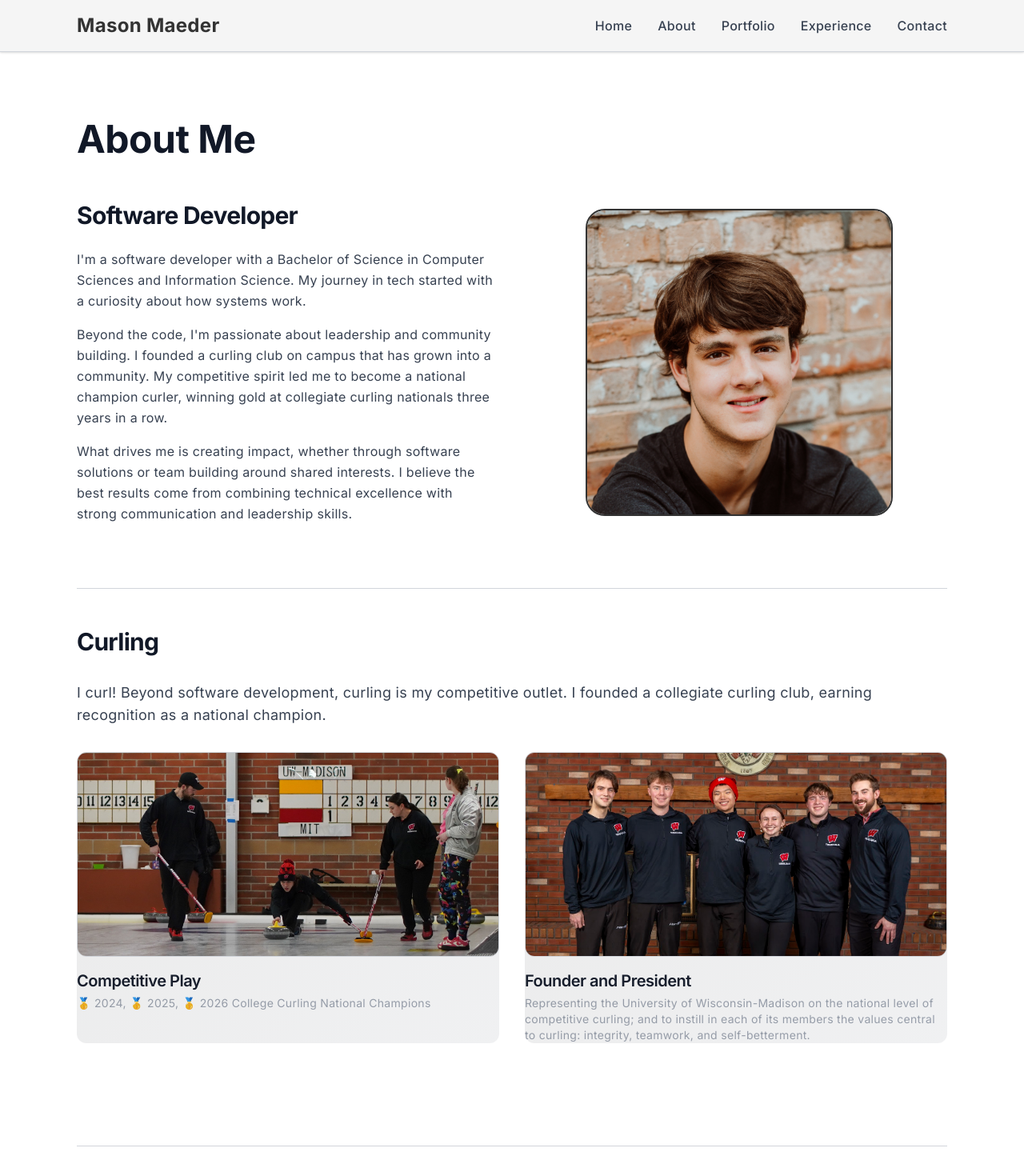
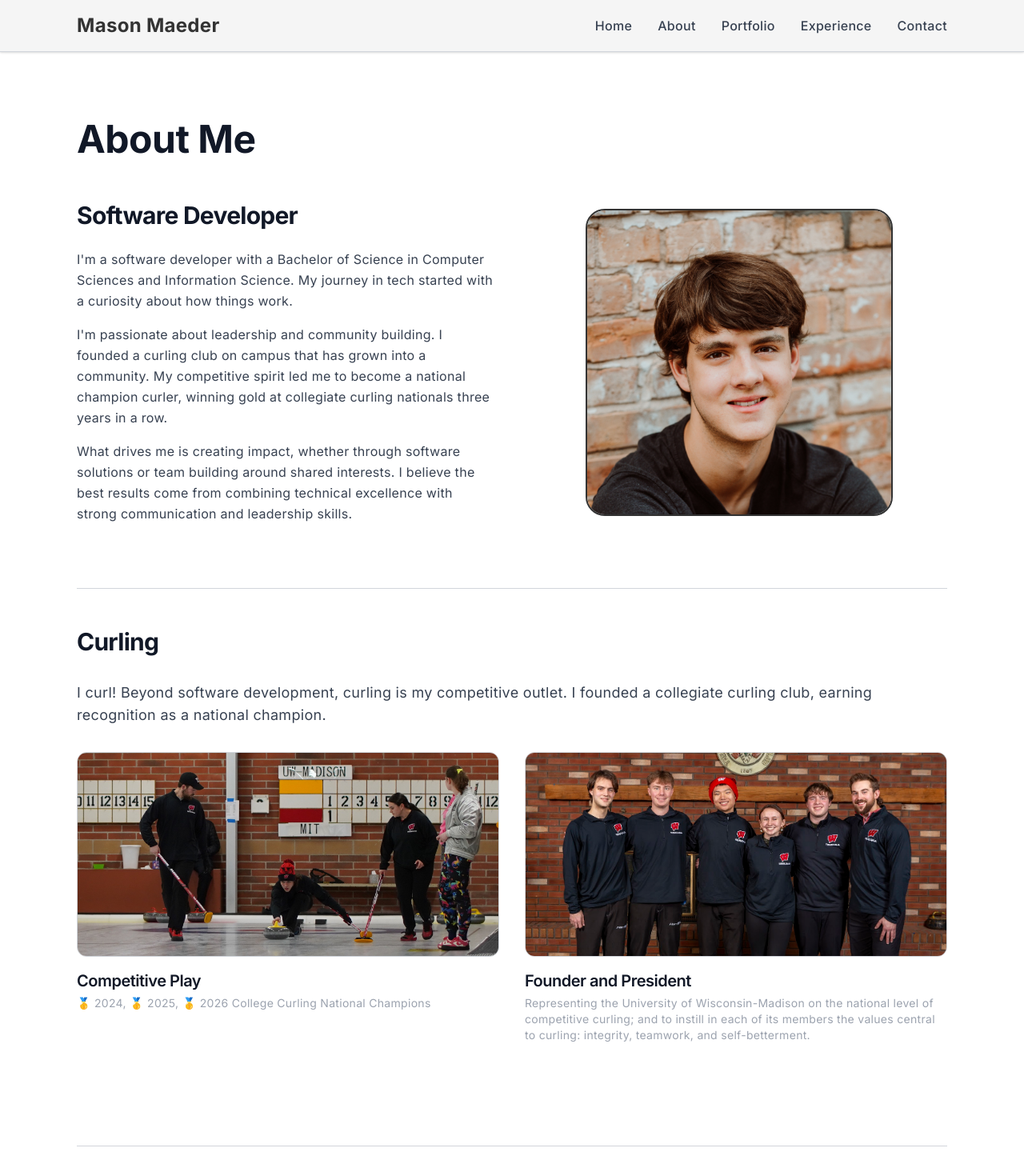
Before and after one commit to masonmaeder/masonmaeder.com, a Next.js app: page /about in a window 1280 px wide. Shown: the top 1470 px of the page at 80% size. Built offline with nearby package versions, Linux system fonts and the light colour scheme.

Commit message:
Refine AboutContent text and remove gradient overlays from curling images

```diff
--- a/components/AboutContent.tsx
+++ b/components/AboutContent.tsx
@@ -22,10 +22,10 @@ export default function AboutContent() {
           <p className="text-gray-700 mb-4 leading-relaxed">
             I'm a software developer with a Bachelor of
             Science in Computer Sciences and Information Science. My journey in tech started with a
-            curiosity about how systems work.
+            curiosity about how things work.
           </p>
           <p className="text-gray-700 mb-4 leading-relaxed">
-            Beyond the code, I'm passionate about leadership and community
+            I'm passionate about leadership and community
             building. I founded a curling club on campus that has grown into a community.
             My competitive spirit led me to become a national champion curler, winning gold at collegiate curling nationals three years in a row.
           </p>
@@ -76,7 +76,6 @@ export default function AboutContent() {
         <div className="grid grid-cols-1 md:grid-cols-2 gap-8">
           {/* Curling Image 1 */}
           <div className="relative">
-            <div className="absolute inset-0 bg-gradient-to-br from-accent/10 to-gray-500/10 rounded-lg"></div>
             <div className="relative bg-secondary rounded-lg h-64 border border-gray-300 flex items-center justify-center overflow-hidden">
               <img
                 src="/images/curling-action.jpg"
@@ -103,7 +102,6 @@ export default function AboutContent() {
 
           {/* Curling Image 2 */}
           <div className="relative">
-            <div className="absolute inset-0 bg-gradient-to-br from-accent/10 to-gray-500/10 rounded-lg"></div>
             <div className="relative bg-secondary rounded-lg h-64 border border-gray-300 flex items-center justify-center overflow-hidden">
               <img
                 src="/images/curling-team.jpg"
```
